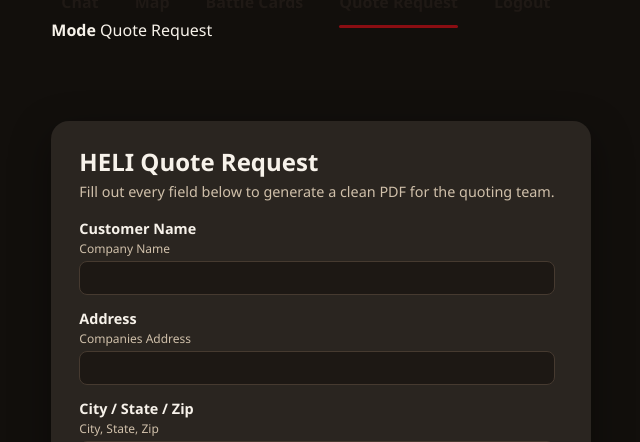
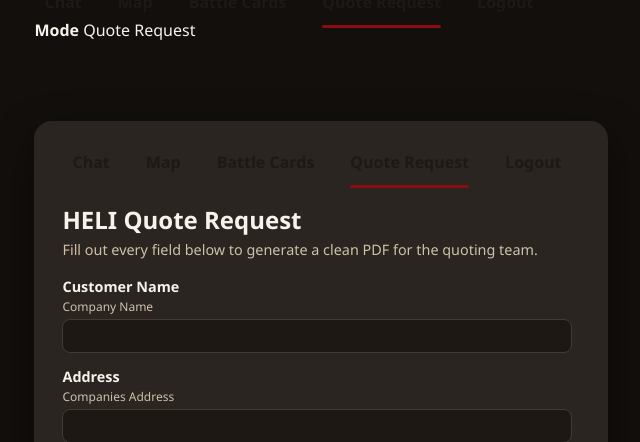
Before and after one commit to tpillow01/heli-website-ai-clean, a Flask app: page /quote-request in a window 1280 px wide. Shown: the top 442 px of the page, without its empty margins (319-959 px from the left). Run offline with Flask 3, Linux system fonts and the light colour scheme; parts of the project's set-up code (start-up, migrations or seed data) failed here and were passed over; some libraries are stand-ins or nearby versions.

Commit message:
improve access bar

```diff
--- a/heli_backup_ai.py
+++ b/heli_backup_ai.py
@@ -3349,23 +3349,18 @@
             if not value:
                 errors.append(f"{label} is required.")
 
-              # Electric-specific rules
+        # Electric-specific rules (with "None" support for other fuels)
         if fuel_type == "Electric":
-            # Battery must NOT be "None" for electric
             if not battery or battery == "None":
                 errors.append("A battery (Lithium or Lead Acid) is required for Electric trucks.")
             if not battery_voltage:
                 errors.append("Battery voltage is required for Electric trucks.")
-            # Force charger logic for electric
             charger = "Standard"
         else:
-            # Non-electric: charger should default to None
             if not charger:
                 charger = "None"
-            # For LPG/Diesel, battery is optional; default to "None"
             if not battery:
                 battery = "None"
-            # Voltage is irrelevant; just clean it up for the PDF
             if not battery_voltage:
                 battery_voltage = "-"
 
@@ -3380,7 +3375,7 @@
 
         # Combine fuel + voltage for the PDF row
         fuel_voltage = fuel_type
-        if battery_voltage and battery_voltage != "N/A":
+        if battery_voltage and battery_voltage != "-":
             fuel_voltage = f"{fuel_type} / {battery_voltage}"
 
         # ── Build data for the PDF ───────────────────────
@@ -3419,11 +3414,24 @@
             "salesperson_name": salesperson_name,
         }
 
+        # Build the PDF bytes
         pdf_bytes = build_quote_request_pdf(form_data)
 
+        # Nice readable filename
         safe_customer = customer_name.replace(" ", "_") or "customer"
         filename = f"heli_quote_request_{safe_customer}_{datetime.now().strftime('%Y%m%d_%H%M')}.pdf"
 
+        # OPTIONAL: also save a copy on the server
+        # (comment this block out if you don’t want server copies)
+        try:
+            save_dir = os.path.join("quote_requests")
+            os.makedirs(save_dir, exist_ok=True)
+            with open(os.path.join(save_dir, filename), "wb") as f:
+                f.write(pdf_bytes)
+        except Exception as e:
+            app.logger.error(f"Failed to save quote request PDF: {e}")
+
+        # Return PDF to the browser as a download
         return send_file(
             io.BytesIO(pdf_bytes),
             mimetype="application/pdf",
--- a/templates/quote_request.html
+++ b/templates/quote_request.html
@@ -12,7 +12,7 @@
 <body class="quote-request-page">
 <div class="app-shell">
 
-    <!-- Top header + nav (matches other tabs) -->
+    <!-- Top header (uses same structure as other pages so style stays consistent) -->
     <header class="top-header">
         <div class="header-left">
             <div class="app-title">Tynan Equipment AI</div>
@@ -47,6 +47,18 @@
                 <!-- Scrollable container so entire form is reachable -->
                 <div class="quote-request-scroll"
                      style="max-height: calc(100vh - 140px); overflow-y: auto; padding-right: 8px;">
+
+                    <!-- LOCAL NAV: gives you return options right on this page -->
+                    <nav class="tabs" style="margin-bottom: 1.5rem;">
+                        <a href="{{ url_for('home') }}" class="tab">Chat</a>
+                        <a href="{{ url_for('map_page') }}" class="tab">Map</a>
+                        <a href="/battlecards"
+                           class="tab {{ 'active' if request.path.startswith('/battlecards') else '' }}">
+                            Battle Cards
+                        </a>
+                        <a href="{{ url_for('quote_request') }}" class="tab active">Quote Request</a>
+                        <a href="{{ url_for('logout') }}" class="tab">Logout</a>
+                    </nav>
 
                     <h1 class="quote-request-title">HELI Quote Request</h1>
                     <p class="quote-request-subtitle">
```
